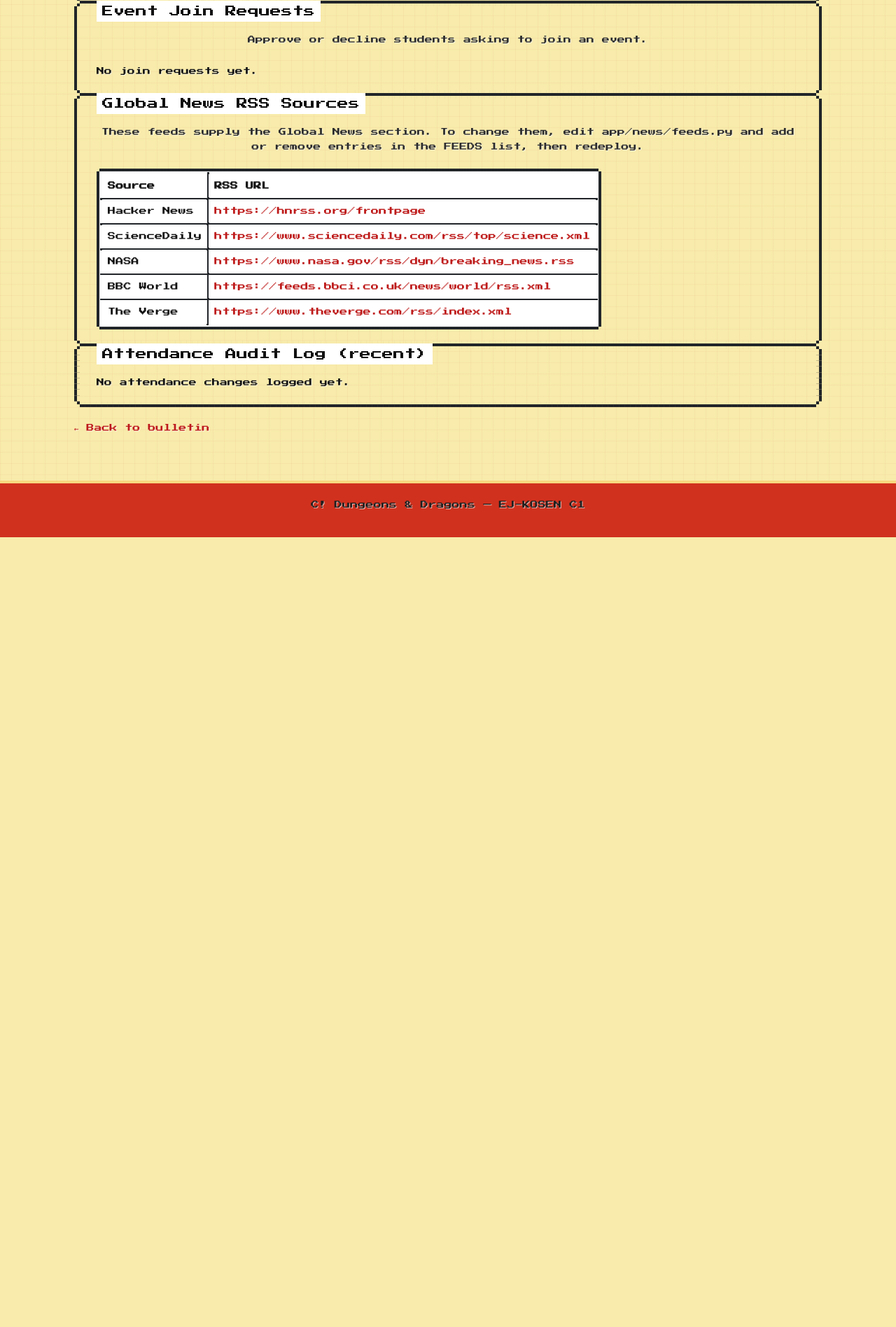
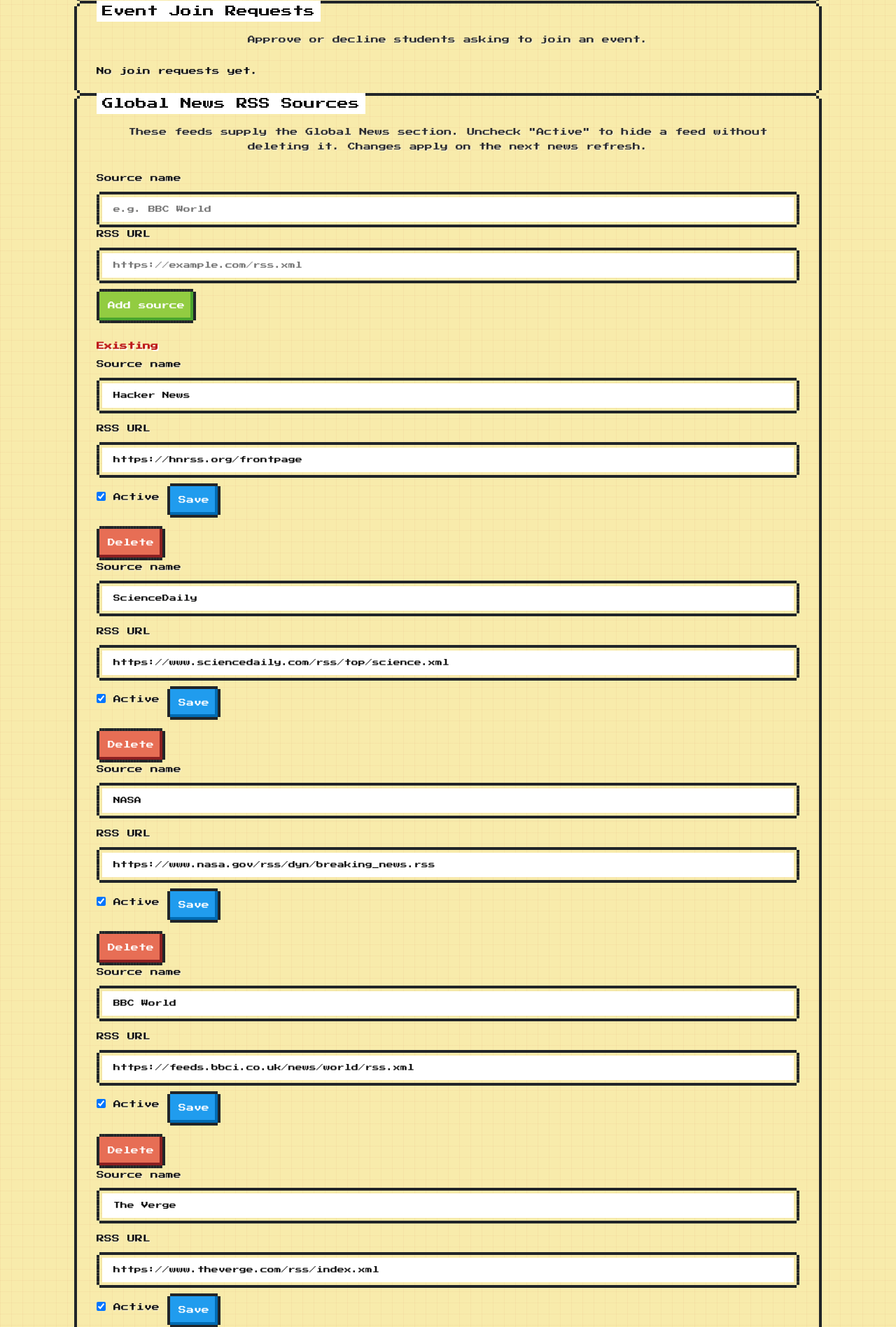
Before and after one commit to asaadzx/C_Dungeons_Dragons, a Flask app: page /admin in a window 1280 px wide. Shown: the part 2714-4611 px from the top of the page at 70% size. Before the commit the page ends 3482 px from the top, so only its background shows below. Run offline with Flask 3, Linux system fonts and the light colour scheme; the visitor is signed in with stand-in values (Sample User, id 1); data comes from the database, SQL or seed files in the repository; data that the repository does not hold is empty; some libraries are stand-ins or nearby versions.

Commit message:
Allow editing global news RSS sources from the staff panel
- Store feeds in a new news_sources table, seeded from the defaults
- Add, edit, disable, and delete feeds in the admin panel
- Clear the news cache after changes so they apply immediately

```diff
--- a/app/admin/routes.py
+++ b/app/admin/routes.py
@@ -17,10 +17,12 @@ from ..models import (
     EventRequest,
     LhrGame,
     Meme,
+    NewsSource,
     Student,
     TedTalk,
 )
-from ..news.feeds import FEEDS
+from ..news.feeds import clear_cache as clear_news_cache
+from ..news.feeds import ensure_news_sources
 
 CLASS_NEWS_CATEGORY = "Class News"
 
@@ -42,6 +44,9 @@ def _extract_youtube_id(url):
 @bp.route("/admin")
 @login_required
 def index():
+    # Make sure the default RSS feeds exist before showing the editor.
+    ensure_news_sources()
+
     # Class news is stored as announcements with a fixed category.
     class_news = (
         Announcement.query.filter_by(category=CLASS_NEWS_CATEGORY)
@@ -62,8 +67,8 @@ def index():
         memes=Meme.query.order_by(Meme.id.desc()).all(),
         ted_talks=TedTalk.query.order_by(TedTalk.id.desc()).all(),
         audits=AttendanceAudit.query.order_by(AttendanceAudit.created_at.desc()).limit(20).all(),
-        # Read-only list of the RSS feeds that power the global news page.
-        news_feeds=FEEDS,
+        # Editable list of the RSS feeds that power the global news page.
+        news_feeds=NewsSource.query.order_by(NewsSource.id).all(),
     )
 
 
@@ -400,3 +405,64 @@ def delete_join(item_id):
     else:
         flash("Request not found.", "error")
     return redirect(url_for("admin.index"))
+
+
+# ---------------------------------------------------------------------------
+# Global news RSS sources (add / edit / delete)
+# ---------------------------------------------------------------------------
+
+def _valid_feed_url(url):
+    """Accept only plain http(s) URLs for feeds and stories."""
+    return url.startswith("http://") or url.startswith("https://")
+
+
+@bp.route("/admin/news-source", methods=["POST"])
+@login_required
+def add_news_source():
+    label = request.form.get("label", "").strip()
+    url = request.form.get("url", "").strip()
+    if not label or not _valid_feed_url(url):
+        flash("A name and an http(s) RSS URL are required.", "error")
+        return redirect(url_for("admin.index"))
+    db.session.add(NewsSource(label=label[:100], url=url[:500], active=True))
+    db.session.commit()
+    clear_news_cache()
+    flash("News source added.", "success")
+    return redirect(url_for("admin.index"))
+
+
+@bp.route("/admin/news-source/<int:item_id>/edit", methods=["POST"])
+@login_required
+def edit_news_source(item_id):
+    item = db.session.get(NewsSource, item_id)
+    if not item:
+        flash("News source not found.", "error")
+        return redirect(url_for("admin.index"))
+
+    label = request.form.get("label", "").strip()
+    url = request.form.get("url", "").strip()
+    if not label or not _valid_feed_url(url):
+        flash("A name and an http(s) RSS URL are required.", "error")
+        return redirect(url_for("admin.index"))
+
+    item.label = label[:100]
+    item.url = url[:500]
+    item.active = request.form.get("active") == "on"
+    db.session.commit()
+    clear_news_cache()
+    flash("News source updated.", "success")
+    return redirect(url_for("admin.index"))
+
+
+@bp.route("/admin/news-source/<int:item_id>/delete", methods=["POST"])
+@login_required
+def delete_news_source(item_id):
+    item = db.session.get(NewsSource, item_id)
+    if item:
+        db.session.delete(item)
+        db.session.commit()
+        clear_news_cache()
+        flash("News source deleted.", "success")
+    else:
+        flash("News source not found.", "error")
+    return redirect(url_for("admin.index"))
--- a/app/models.py
+++ b/app/models.py
@@ -207,6 +207,23 @@ class EventRequest(db.Model):
     event = db.relationship("Event")
 
 
+class NewsSource(db.Model):
+    """An RSS feed shown on the Global News page.
+
+    Staff can edit this list from the control panel. The rows are seeded
+    from the defaults in app/news/feeds.py the first time they are needed.
+    """
+
+    __tablename__ = "news_sources"
+
+    id = db.Column(db.Integer, primary_key=True)
+    label = db.Column(db.String(100), nullable=False)
+    url = db.Column(db.String(500), nullable=False)
+    # Disabled feeds stay in the panel but are not fetched.
+    active = db.Column(db.Boolean, nullable=False, default=True)
+    created_at = db.Column(db.DateTime(timezone=True), nullable=False, default=utcnow)
+
+
 class AttendanceAudit(db.Model):
     """Audit log for attendance changes."""
 
--- a/app/news/feeds.py
+++ b/app/news/feeds.py
@@ -20,8 +20,9 @@ import feedparser
 # Cache the combined feed result for 15 minutes.
 CACHE_SECONDS = 15 * 60
 
-# Feeds chosen to be interesting for high-school students: technology,
-# science, space, and general world news. Each entry is (label, url).
+# Default feeds, seeded into the database the first time staff open the
+# control panel. Each entry is (label, url). Feeds chosen to be interesting
+# for high-school students: technology, science, space, and world news.
 FEEDS = [
     ("Hacker News", "https://hnrss.org/frontpage"),
     ("ScienceDaily", "https://www.sciencedaily.com/rss/top/science.xml"),
@@ -36,6 +37,37 @@ FETCH_TIMEOUT = 3
 
 # Simple in-process cache: {"items": [...], "fetched_at": timestamp}.
 _cache = {"items": [], "fetched_at": 0.0}
+
+
+def clear_cache():
+    """Drop the cached stories so edited feeds take effect immediately."""
+    _cache["items"] = []
+    _cache["fetched_at"] = 0.0
+
+
+def ensure_news_sources():
+    """Seed the database with the default feeds if it has none yet."""
+    # Imported here to avoid a circular import at module load time.
+    from ..extensions import db
+    from ..models import NewsSource
+
+    if NewsSource.query.count() == 0:
+        for label, url in FEEDS:
+            db.session.add(NewsSource(label=label, url=url, active=True))
+        db.session.commit()
+
+
+def get_feeds():
+    """Return the active feeds as a list of (label, url) tuples."""
+    ensure_news_sources()
+    from ..models import NewsSource
+
+    return [
+        (source.label, source.url)
+        for source in NewsSource.query.filter_by(active=True)
+        .order_by(NewsSource.id)
+        .all()
+    ]
 
 
 def _clean(text):
@@ -88,12 +120,18 @@ def get_global_news(force=False):
     if not force and _cache["items"] and (now - _cache["fetched_at"]) < CACHE_SECONDS:
         return _cache["items"]
 
+    feeds = get_feeds()
+    if not feeds:
+        _cache["items"] = []
+        _cache["fetched_at"] = now
+        return []
+
     # Fetch every feed in parallel so one slow feed does not stall the page.
     # Failures are skipped on purpose.
     readings = []
-    max_workers = min(len(FEEDS), 8)
+    max_workers = min(len(feeds), 8)
     with ThreadPoolExecutor(max_workers=max_workers) as pool:
-        futures = [(label, pool.submit(_fetch_one, url)) for label, url in FEEDS]
+        futures = [(label, pool.submit(_fetch_one, url)) for label, url in feeds]
         for label, future in futures:
             try:
                 stories = future.result(timeout=FETCH_TIMEOUT + 1)
--- a/app/templates/admin/index.html
+++ b/app/templates/admin/index.html
@@ -328,23 +328,53 @@
 <section class="nes-container with-title is-rounded mt-2">
     <p class="title">Global News RSS Sources</p>
     <p class="page-subtitle">
-        These feeds supply the Global News section. To change them, edit
-        <code>app/news/feeds.py</code> and add or remove entries in the
-        <code>FEEDS</code> list, then redeploy.
+        These feeds supply the Global News section. Uncheck "Active" to hide a
+        feed without deleting it. Changes apply on the next news refresh.
     </p>
-    <table class="nes-table is-bordered">
-        <thead>
-            <tr><th>Source</th><th>RSS URL</th></tr>
-        </thead>
-        <tbody>
-            {% for label, url in news_feeds %}
-                <tr>
-                    <td>{{ label }}</td>
-                    <td><a href="{{ url|safe_url }}" target="_blank" rel="noopener">{{ url }}</a></td>
-                </tr>
-            {% endfor %}
-        </tbody>
-    </table>
+
+    <form method="POST" action="{{ url_for('admin.add_news_source') }}">
+        <input type="hidden" name="csrf_token" value="{{ csrf_token() }}">
+        <div class="grid-2">
+            <div>
+                <label for="feed-label">Source name</label>
+                <input class="nes-input" id="feed-label" name="label" required
+                       placeholder="e.g. BBC World">
+            </div>
+            <div>
+                <label for="feed-url">RSS URL</label>
+                <input class="nes-input" id="feed-url" name="url" type="url" required
+                       placeholder="https://example.com/rss.xml">
+            </div>
+        </div>
+        <button class="nes-btn is-success mt-1" type="submit">Add source</button>
+    </form>
+
+    <h4 class="mt-2">Existing</h4>
+    {% if news_feeds %}
+        {% for source in news_feeds %}
+            <div class="admin-item">
+                <form method="POST" action="{{ url_for('admin.edit_news_source', item_id=source.id) }}">
+                    <input type="hidden" name="csrf_token" value="{{ csrf_token() }}">
+                    <label>Source name</label>
+                    <input class="nes-input" name="label" value="{{ source.label }}" required>
+                    <label class="mt-1">RSS URL</label>
+                    <input class="nes-input" name="url" type="url" value="{{ source.url }}" required>
+                    <label class="mt-1">
+                        <input type="checkbox" name="active" {% if source.active %}checked{% endif %}>
+                        Active
+                    </label>
+                    <button class="nes-btn is-primary mt-1" type="submit">Save</button>
+                </form>
+                <form method="POST" action="{{ url_for('admin.delete_news_source', item_id=source.id) }}"
+                      onsubmit="return confirm('Delete this news source?');" class="mt-1">
+                    <input type="hidden" name="csrf_token" value="{{ csrf_token() }}">
+                    <button class="nes-btn is-error" type="submit">Delete</button>
+                </form>
+            </div>
+        {% endfor %}
+    {% else %}
+        <p>No news sources. Add one above.</p>
+    {% endif %}
 </section>
 
 <section class="nes-container with-title is-rounded mt-2">
```
Also changed, not shown: migrations/versions/8f55f46e6b40_add_news_sources_table.py (added, +35 -0 lines), tests/test_admin.py (+34 -0 lines).
